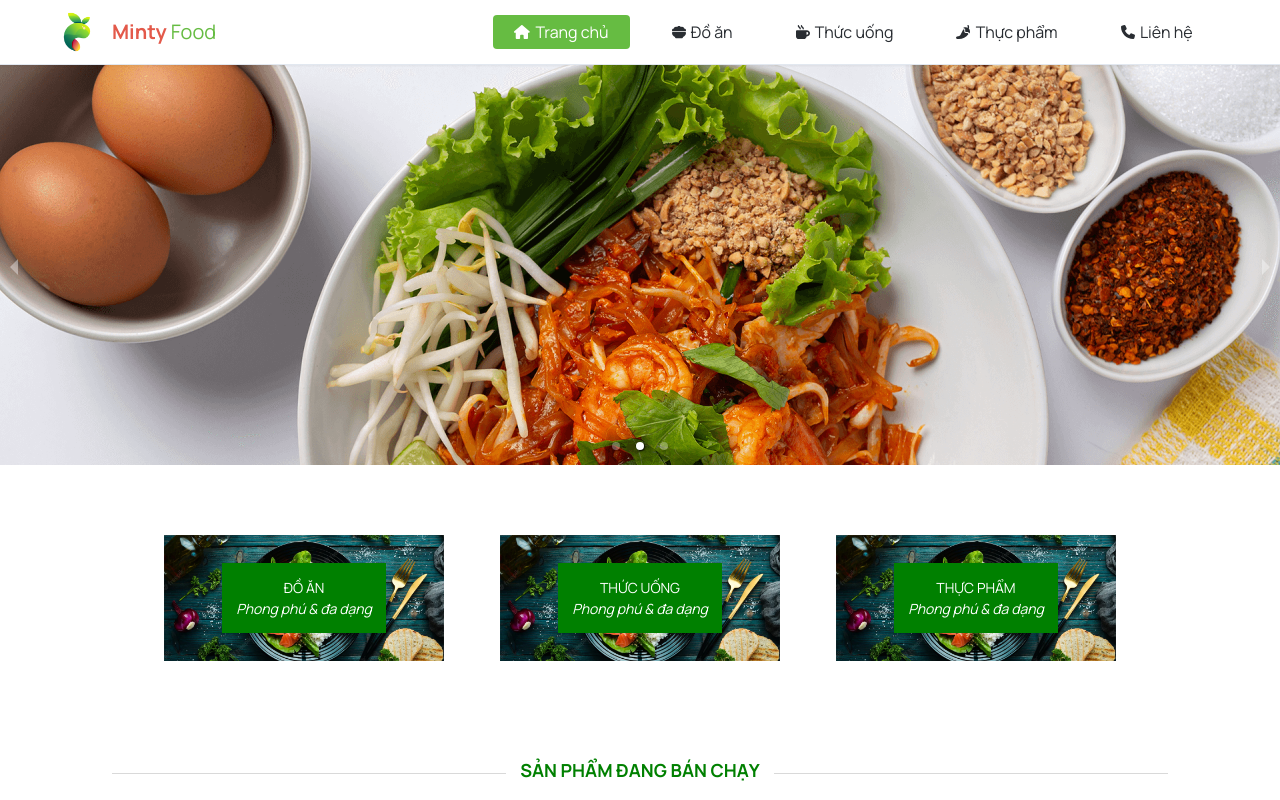
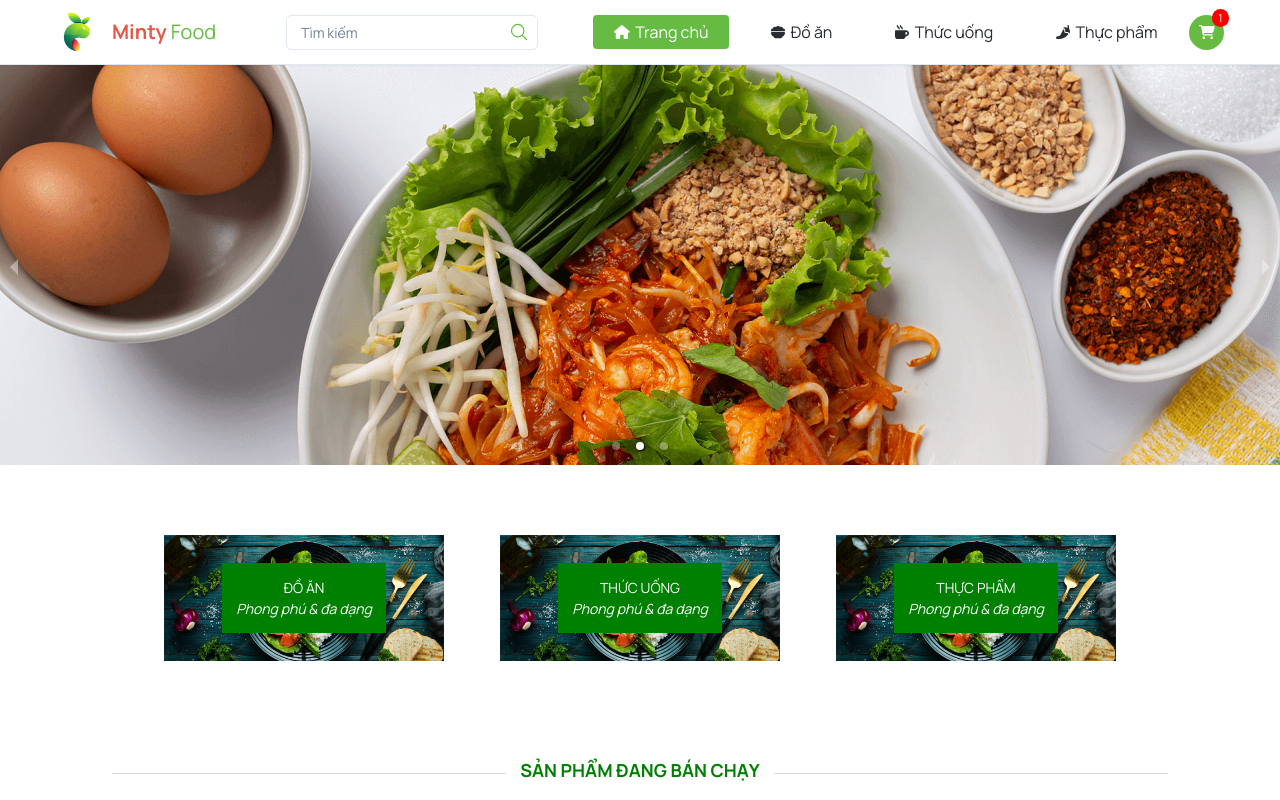
Before and after one commit to ducnguyenhong/mintyfood, a Next.js app: page / in a window 1280 px wide. Shown: the top 800 px of the page. Built offline with nearby package versions, Linux system fonts and the light colour scheme.

Commit message:
Update UI header

```diff
--- a/components/footer/about-us/about-us.tsx
+++ b/components/footer/about-us/about-us.tsx
@@ -10,6 +10,10 @@ const FooterAboutUs: React.FC = () => {
     {
       title: 'Điều khoản sử dụng',
       link: 'tel:0868233430'
+    },
+    {
+      title: 'Thanh toán',
+      link: 'mailto:hayen.lalatet@gmail.com'
     },
     {
       title: 'Khiếu nại',
--- a/components/header/header.tsx
+++ b/components/header/header.tsx
@@ -2,11 +2,14 @@ import { Flex, Heading, Text } from "@chakra-ui/react"
 import ImageX from "components/image-x"
 import Link from "next/link"
 import { memo } from "react"
+import HeaderCart from "./subs/header.cart"
 import HeaderMenu from "./subs/header.menu"
+import HeaderSearch from "./subs/header.search"
 
 const Header: React.FC = () => {
   return (
-    <Flex bgColor="#FFF" boxShadow="sm" borderBottomWidth={1} h="65px" position="fixed" top={0} left={0} w="full" alignItems="center" px={16} justifyContent="space-between" zIndex={9999}>
+    <Flex bgColor="#FFF" boxShadow="sm" borderBottomWidth={1} h="65px" position="fixed" top={0} left={0} w="full" alignItems="center" px={16} justifyContent="space-between" zIndex={99}>
+      <Flex alignItems="center">
         <Flex>
           <Link href="/">
             <a>
@@ -17,8 +20,13 @@ const Header: React.FC = () => {
             </a>
           </Link>
         </Flex>
+        <HeaderSearch />
+      </Flex>
 
+      <Flex alignItems="center">
         <HeaderMenu />
+        <HeaderCart />
+      </Flex>
     </Flex>
   )
 }
--- /dev/null
+++ b/components/header/subs/header.cart.tsx
@@ -0,0 +1,60 @@
+import { Drawer, DrawerBody, DrawerCloseButton, DrawerContent, DrawerHeader, DrawerOverlay, Flex, Text, useDisclosure } from "@chakra-ui/react"
+import { faCartShopping } from "@fortawesome/free-solid-svg-icons"
+import { FontAwesomeIcon } from "@fortawesome/react-fontawesome"
+import { memo } from "react"
+
+const HeaderCart: React.FC = () => {
+  const { isOpen, onOpen, onClose } = useDisclosure()
+
+  return (
+    <>
+      <Flex
+        w={10}
+        h={10}
+        borderRadius="full"
+        bgColor='#66BC42'
+        alignItems="center"
+        justifyContent="center"
+        cursor="pointer"
+        position="relative"
+        onClick={onOpen}
+      >
+        <FontAwesomeIcon icon={faCartShopping} color="#FFF" />
+        <Flex
+          w={5}
+          h={5}
+          borderRadius="full"
+          bgColor='red'
+          alignItems="center"
+          justifyContent="center"
+          position="absolute"
+          top={-1.5}
+          right={-1.5}>
+          <Text color="#FFF" fontSize={11}>1</Text>
+        </Flex>
+      </Flex>
+
+      <Drawer onClose={onClose} isOpen={isOpen} size="lg" autoFocus={false}>
+        <DrawerOverlay />
+        <DrawerContent>
+          <DrawerCloseButton />
+          <DrawerHeader>Giỏ hàng của bạn</DrawerHeader>
+          <DrawerBody>
+            <p>
+              Lorem ipsum dolor sit amet, consectetur adipiscing elit, sed do
+              eiusmod tempor incididunt ut labore et dolore magna aliqua.
+              Consequat nisl vel pretium lectus quam id. Semper quis lectus
+              nulla at volutpat diam ut venenatis. Dolor morbi non arcu risus
+              quis varius quam quisque. Massa ultricies mi quis hendrerit dolor
+              magna eget est lorem. Erat imperdiet sed euismod nisi porta.
+              Lectus vestibulum mattis ullamcorper velit.
+            </p>
+          </DrawerBody>
+        </DrawerContent>
+      </Drawer>
+    </>
+
+  )
+}
+
+export default memo(HeaderCart)
--- a/components/header/subs/header.data.ts
+++ b/components/header/subs/header.data.ts
@@ -1,4 +1,4 @@
-import { faBowlFood, faHome, faMugHot, faPepperHot, faPhone, IconDefinition } from '@fortawesome/free-solid-svg-icons';
+import { faBowlFood, faHome, faMugHot, faPepperHot, IconDefinition } from '@fortawesome/free-solid-svg-icons';
 
 export interface NavBarItem {
   id: number;
@@ -70,28 +70,5 @@ export const HEADER_DATA: NavBarItem[] = [
     icon: faPepperHot,
     title: 'Thực phẩm',
     route: '/mobile-app-services'
-  },
-  {
-    id: 6,
-    icon: faPhone,
-    title: 'Liên hệ',
-    route: '/contact'
-    // subs: [
-    //   {
-    //     id: 4.1,
-    //     title: 'Giới thiệu',
-    //     route: '/gioi-thieu'
-    //   },
-    //   {
-    //     id: 4.2,
-    //     title: 'Liên hệ',
-    //     route: '/lien-he'
-    //   },
-    //   {
-    //     id: 4.3,
-    //     title: 'Thanh toán',
-    //     route: '/thanh-toan'
-    //   }
-    // ]
   }
 ];
--- /dev/null
+++ b/components/header/subs/header.search.tsx
@@ -0,0 +1,19 @@
+import { Flex, Input, Text } from "@chakra-ui/react"
+import { memo } from "react"
+
+const HeaderSearch: React.FC = () => {
+  return (
+    <Flex position="relative" ml={20}>
+      <Input placeholder="Tìm kiếm" w={72} pr={10} />
+      <button>
+        <Text position="absolute" top={0} right={0} px={2.5} py={2}>
+          <svg width='20px' height='20px' xmlns="http://www.w3.org/2000/svg" fill="none" viewBox="0 0 24 24" strokeWidth={1.5} stroke="#66BC42" className="w-6 h-6">
+            <path strokeLinecap="round" strokeLinejoin="round" d="M21 21l-5.197-5.197m0 0A7.5 7.5 0 105.196 5.196a7.5 7.5 0 0010.607 10.607z" />
+          </svg>
+        </Text>
+      </button>
+    </Flex>
+  )
+}
+
+export default memo(HeaderSearch)
```
Lines whose indentation alone changed are shown as unchanged.
